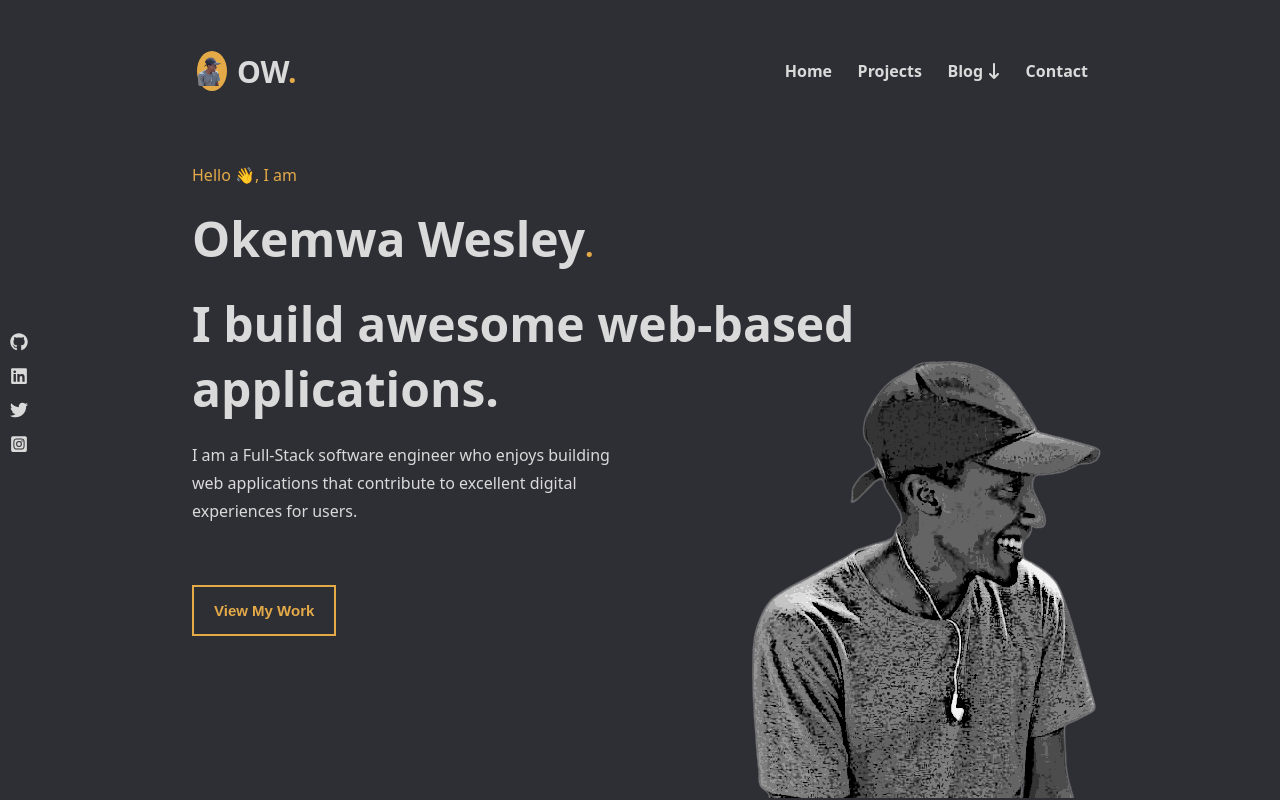
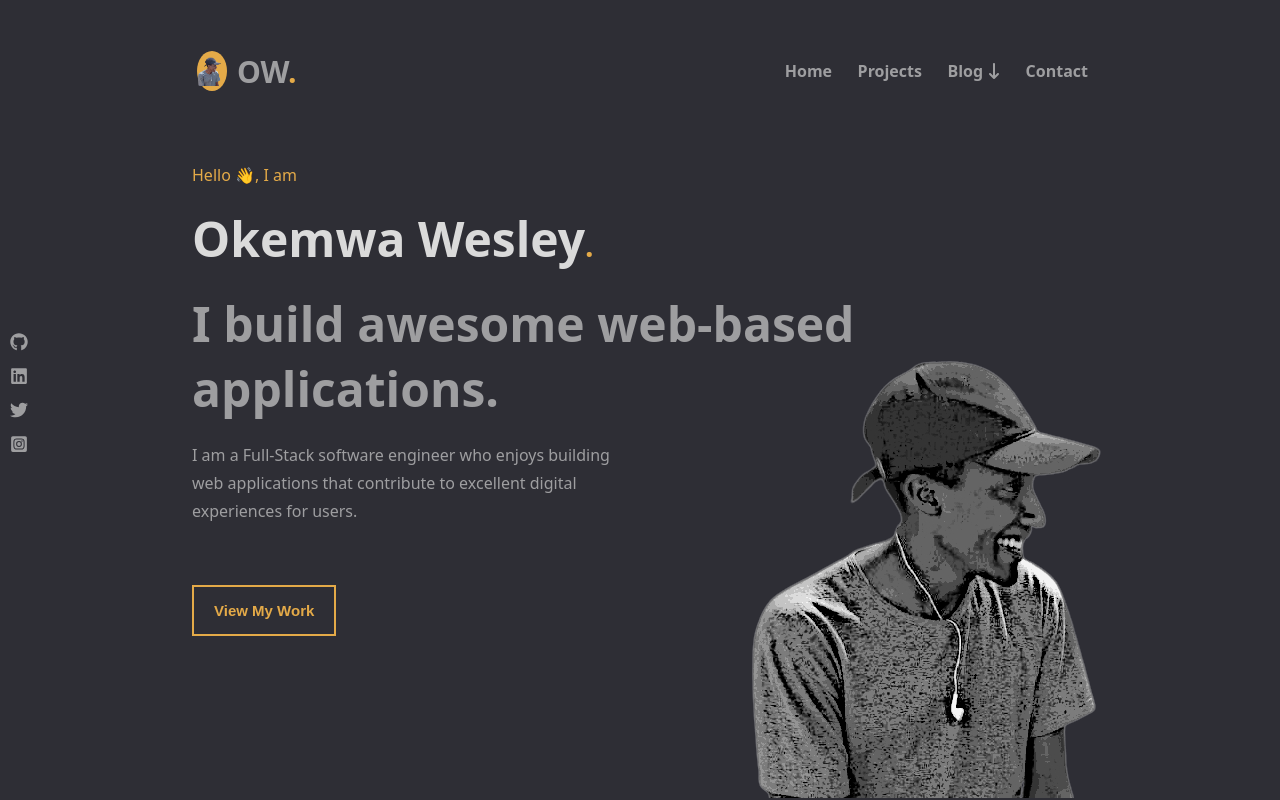
Before and after one commit to 1wes/Wes-Portfolio, a React (Create React App) app: page /#/ in a window 1280 px wide. Shown: the top 800 px of the page. Built offline with nearby package versions, Linux system fonts and the light colour scheme; no server answers.

Commit message:
change universal main and accent colors

```diff
--- a/src/App.css
+++ b/src/App.css
@@ -1,6 +1,7 @@
 :root{
-    --main-color:rgb(218,218,218);
+    --untoned-main-color:rgb(218,218,218);
     --accent-color:rgb(228,170,72);
-    --services-color:rgb(52,52,59);
-    --card-color:rgb(46,46,53);
+    --card-color:rgba(52, 52, 59, 0.5);
+    --services-color:rgb(46,46,53);
+    --main-color:rgba(218, 218, 218, 0.65);
 }
```
